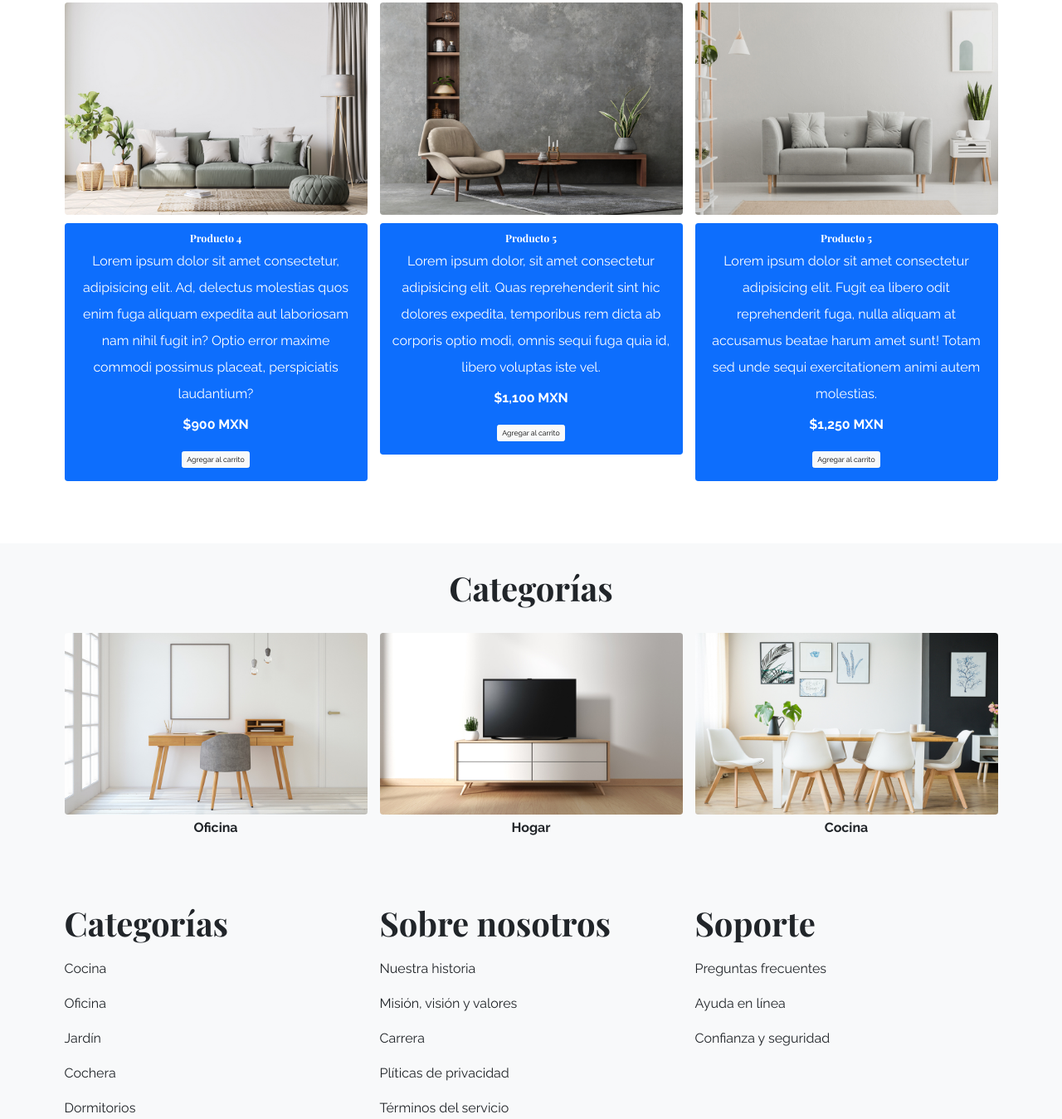
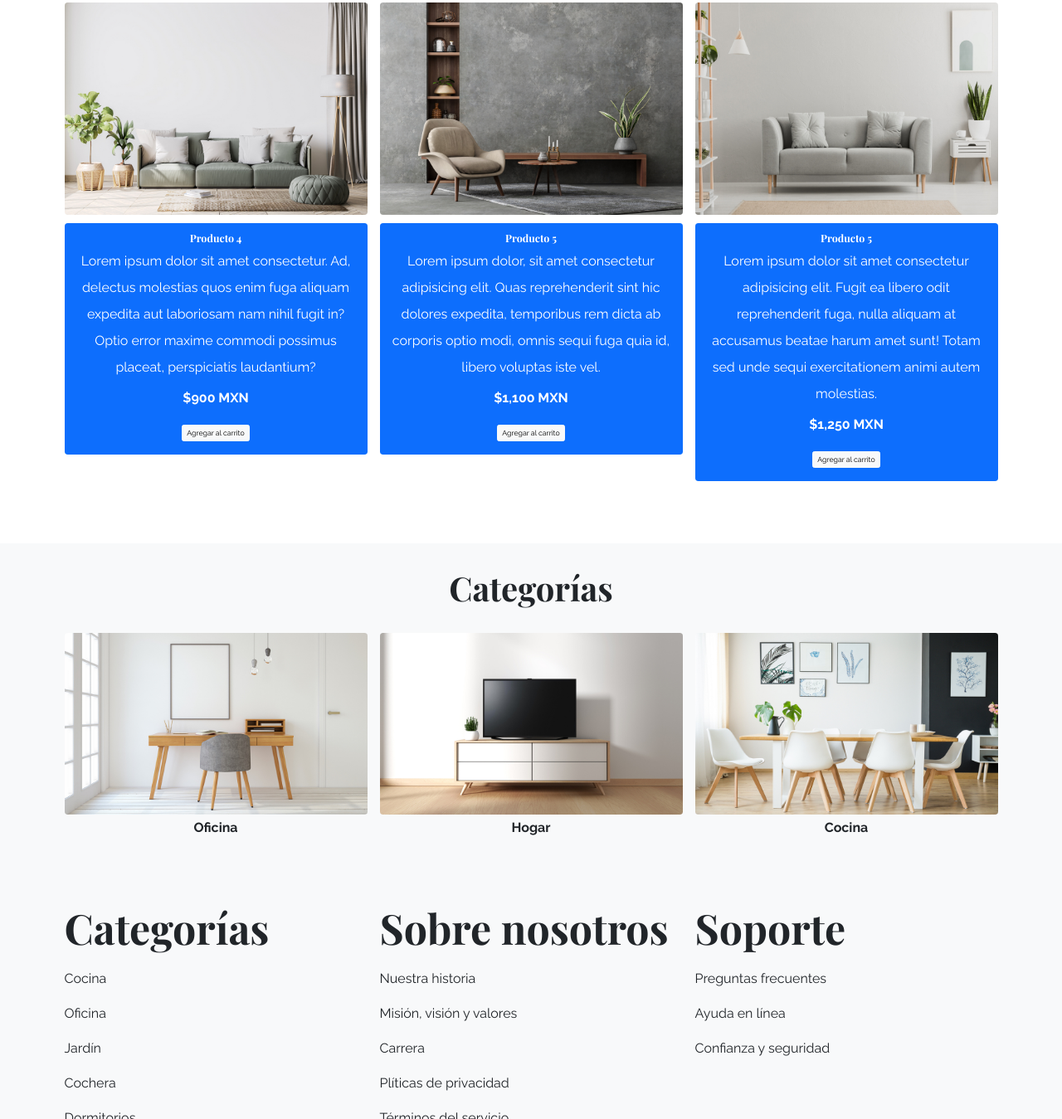
Before and after one commit to TemperedKirin/FeF_proyecto-final, a plain HTML site: page index.html in a window 1280 px wide. Shown: the part 1841-3190 px from the top of the page at 83% size. Drawn offline with nearby package versions, Linux system fonts and the light colour scheme.

Commit message:
Se corrige texto en descripción de productos

```diff
--- a/css/style.css
+++ b/css/style.css
@@ -14,7 +14,10 @@ h1, h2, h3 {
 }
 
 h1 { font-size: 5rem; }
-h2, h3 { font-size: 4rem; }
+h2 { font-size: 4rem; }
+h3 { font-size: 5rem; }
+
+
 
 .navbar-collapse {
     transition: height 0.3s ease;
--- a/index.html
+++ b/index.html
@@ -135,7 +135,7 @@
                     <img src="img/producto4.jpg" alt="Producto 4" class="img-fluid rounded">
                     <div class="bg-primary text-white p-3 mt-3 rounded">
                         <h3 class="h5 mb-2" style="font-family: 'Playfair Display', serif;">Producto 4</h3>
-                        <p class="mb-2" style="font-family: 'Raleway', sans-serif;">Lorem ipsum dolor sit amet consectetur, adipisicing elit. Ad, delectus molestias quos enim fuga aliquam expedita aut laboriosam nam nihil fugit in? Optio error maxime commodi possimus placeat, perspiciatis laudantium?</p>
+                        <p class="mb-2" style="font-family: 'Raleway', sans-serif;">Lorem ipsum dolor sit amet consectetur. Ad, delectus molestias quos enim fuga aliquam expedita aut laboriosam nam nihil fugit in? Optio error maxime commodi possimus placeat, perspiciatis laudantium?</p>
                         <p class="fw-bold mb-3">$900 MXN</p>
                         <a href="#" class="btn btn-light btn-sm">Agregar al carrito</a>
                     </div>
```
